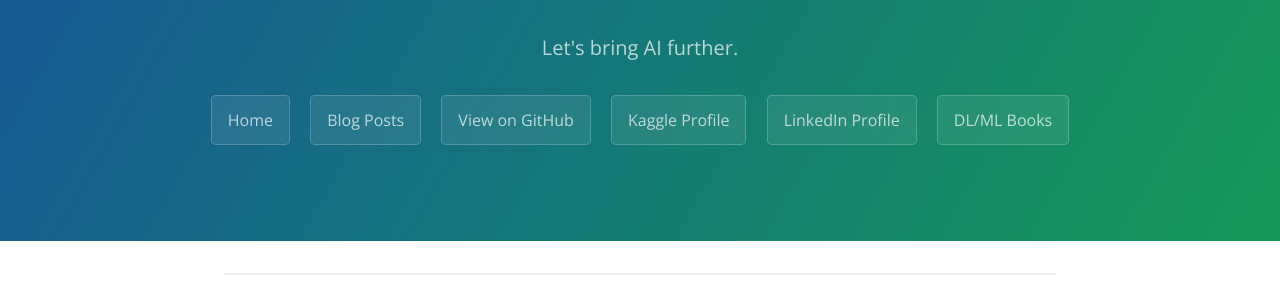
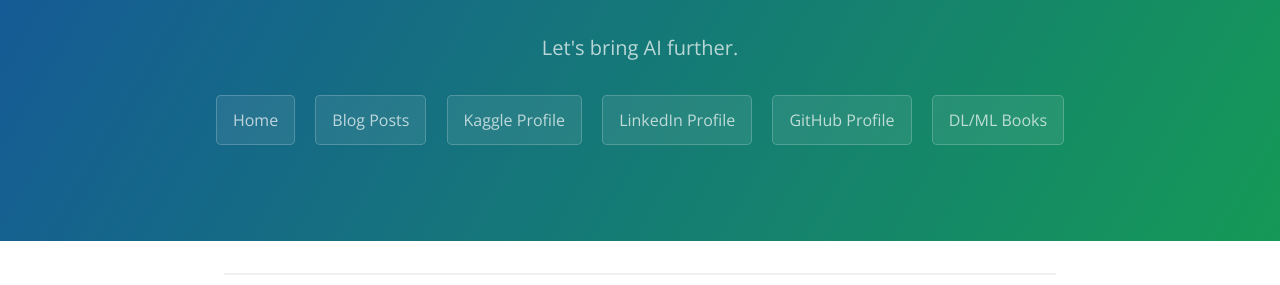
Before and after one commit to albansteff/albansteff.github.io, a Jekyll site: the page built from index.md, in a window 1280 px wide. Shown: the part 142-427 px from the top of the page. Built offline with Jekyll 4.4.1, drawn with Linux system fonts in a browser that asks for light colours; our own code applies the rules of GitHub Pages for plain Markdown files.

Commit message:
Update default.html

```diff
--- a/_layouts/default.html
+++ b/_layouts/default.html
@@ -20,12 +20,12 @@
       <h2 class="project-tagline">{{ page.description | default: site.description | default: site.github.project_tagline }}</h2>
       <a href="https://albansteff.github.io/" class="btn">Home</a>
       <a href="https://albansteff.github.io/blogposts" class="btn">Blog Posts</a>
-      {% if site.github.is_project_page %}
-        <a href="{{ site.github.repository_url }}" target="_blank" class="btn">View on GitHub</a>
-      {% endif %}
       {% if site.online_presence.show_online_presence %}
         <a href="{{ site.online_presence.kaggle_url }}" target="_blank" class="btn">Kaggle Profile</a>
         <a href="{{ site.online_presence.linkedin_url }}" target="_blank" class="btn">LinkedIn Profile</a>
+      {% endif %}
+      {% if site.github.is_project_page %}
+        <a href="{{ site.github.repository_url }}" target="_blank" class="btn">GitHub Profile</a>
       {% endif %}
       <a href="https://albansteff.github.io/books" class="btn">DL/ML Books</a>
     </header>
```
